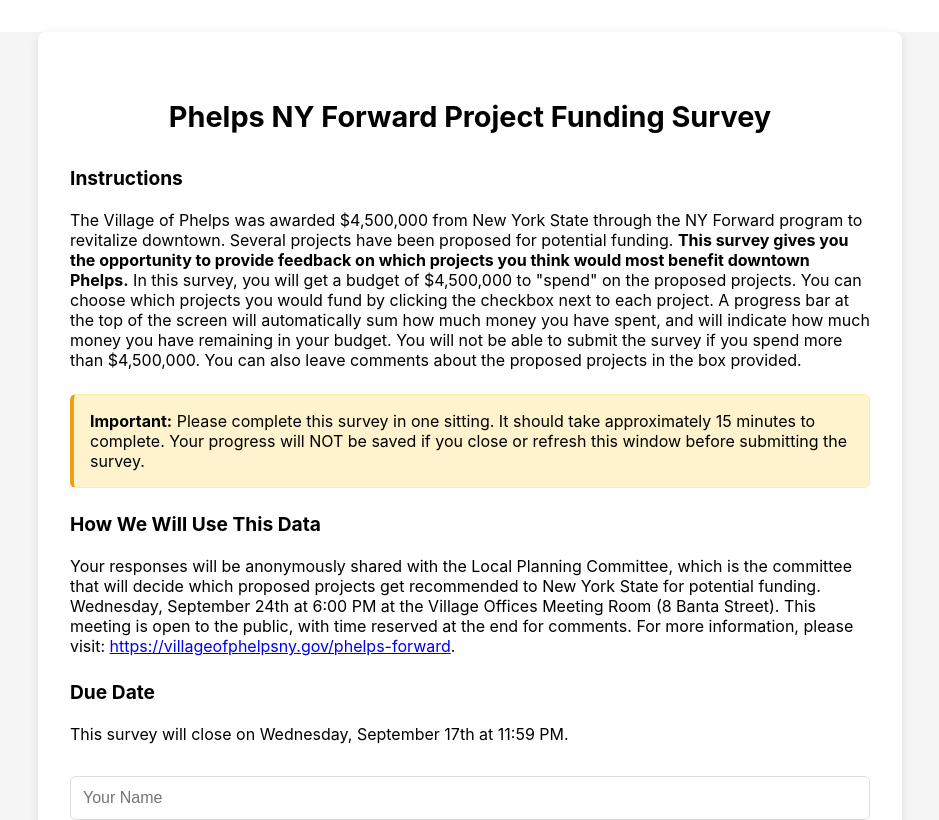
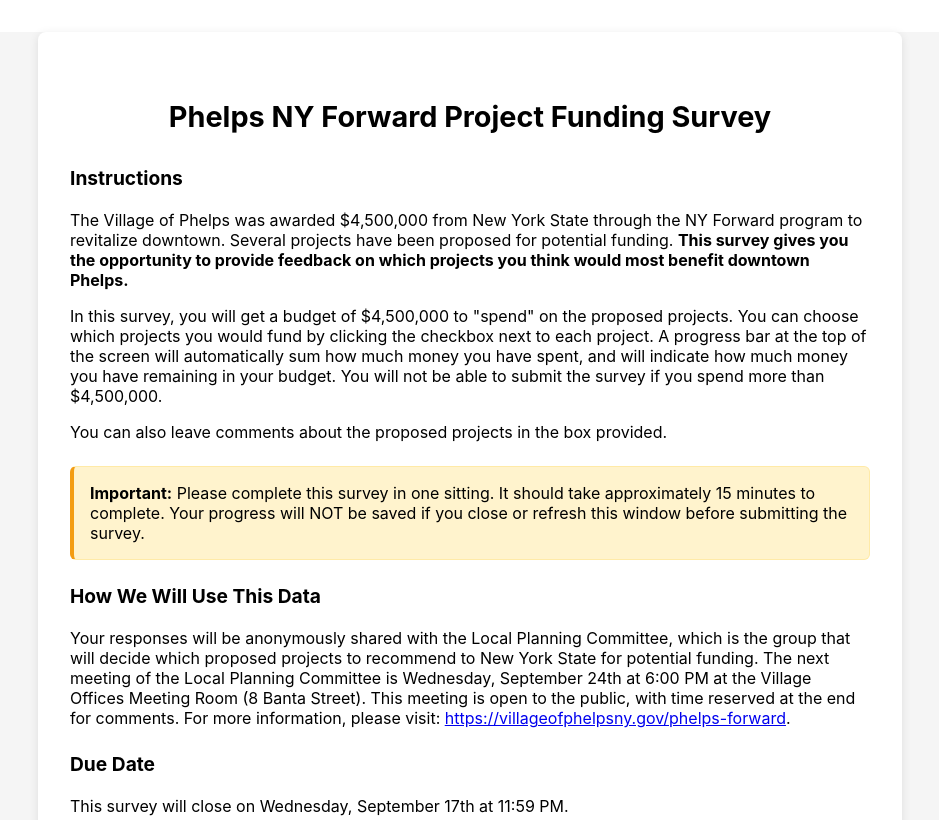
Before and after one commit to jpetti777/brockport-survey, a React (Vite) app: page / in a window 1280 px wide. Shown: the top 820 px of the page, without its empty margins (170-1109 px from the left). Built offline with nearby package versions, Linux system fonts and the light colour scheme; the HTML template or start-up script is replaced by a standard one.

Commit message:
text updates

```diff
--- a/src/App.jsx
+++ b/src/App.jsx
@@ -19,7 +19,7 @@
   { id: 10, name: "Town Hall Outdoor Space Enhancements", location: "Town Hall", cost: 250000, totalCost: 250000, description: "This project will enhance the greenspace on the east-side of Town Hall with seating, landscaping, and a walkway connecting Main Street to the rear parking lot. The greenspace will feature a flagpole, the bell from the firehouse, and a commemorative plaque. In addition, this project will enhance the comfort and safety of the alleyway on the west-side of Town Hall with string lights, a unique pavement treatment, and other amenities.", imagePath: "/images/project10.jpg" },
   { id: 11, name: "Phelps Hotel Renovation", location: "90 Main Street", cost: 950000, totalCost: 1500000, description: "This project will reactive the historic Phelps Hotel as a downtown anchor with unique commercial and residential options. NY Forward funding will be used to completely restore the first floor, including reviving the restaurant, bar, and banquet center, and creating a rooftop terrace seating area. Funding from other sources will be used to convert the second and third floors into apartments and re-open the speakeasy in the basement.", imagePath: "/images/project11.jpg" },
   { id: 12, name: "92-98 Main Street Upgrades", location: "92-98 Main Street", cost: 250000, totalCost: 300000, description: "This project will transform the former laundromat at 92-98 Main Street into a rentable commercial space. The project will also upgrade the three apartments and four other commercial spaces in the building. All units will be equipped with new HVAC and electrical systems, the commercial units will get new doors, and foundation work will be completed in the basement.", imagePath: "/images/project12.jpg" },
-  { id: 13, name: "Creekside Event Venue", location: "2-10 Flint Street", cost: 100000, totalCost: 180000, description: "This project will take necessary steps to make the upper floors of the building at 2-10 Flint Street into usable event space. Project work will include structural improvements, roof repairs, interior and exterior carpentry work, and exterior paint. The future vision for the building is to transform the upper floors into a unique event venue for functions like performances, concerts, and weddings.", imagePath: "/images/project13.jpg" },
+  { id: 13, name: "Creekside Event Venue", location: "2-10 Flint Street", cost: 100000, totalCost: 180000, description: "This project will make structural improvements to stabilize the building at 2-10 Flint Street. The facade of the building will also be enhanced with paint and carpentry work. The future vision for the building is to transform the upper floors into a unique event venue for functions like performances, concerts, and weddings.", imagePath: "/images/project13.jpg" },
   { id: 14, name: "114 Main Street Enhancements", location: "114 Main Street", cost: 150000, totalCost: 206000, description: "As part of this project, the Melt on Main ice cream shop will receive new bay windows, an ADA-accessible front entry, and new awnings. Plumbing and electrical systems will be installed in the side alley to support expanded programming opportunities. The currently vacant third floor will be out-fit with electric, water, and egress to support the conversion of this space into a studio apartment. The building facade will also be enhanced with fresh paint and brick restoration.", imagePath: "/images/project14.jpg" },
   { id: 15, name: "Smokin' Tails Upgrades", location: "3 Church Street", cost: 150000, totalCost: 225000, description: "This project will enhance the Holler Event Space at Smokin' Tails Distillery with new amenities, including a two-story rooftop patio, full rooftop bar, and fire brick oven. Inside the building, a speakeasy will be constructed above the downstairs bar, creating a unique gathering space. The front facade of the building will also be restored to its historic appearance, with new paint, an awning, brick work, and business signage.", imagePath: "/images/project15.jpg" },
 ];
@@ -201,14 +201,16 @@
               <div className="instructions-page">
                 <h1>Phelps NY Forward Project Funding Survey</h1>
                 <h3>Instructions</h3>
-                <p>The Village of Phelps was awarded $4,500,000 from New York State through the NY Forward program to revitalize downtown. Several projects have been proposed for potential funding. <strong>This survey gives you the opportunity to provide feedback on which projects you think would most benefit downtown Phelps.</strong> In this survey, you will get a budget of $4,500,000 to "spend" on the proposed projects. You can choose which projects you would fund by clicking the checkbox next to each project. A progress bar at the top of the screen will automatically sum how much money you have spent, and will indicate how much money you have remaining in your budget. You will not be able to submit the survey if you spend more than $4,500,000. You can also leave comments about the proposed projects in the box provided.</p>
+                <p>The Village of Phelps was awarded $4,500,000 from New York State through the NY Forward program to revitalize downtown. Several projects have been proposed for potential funding. <strong>This survey gives you the opportunity to provide feedback on which projects you think would most benefit downtown Phelps.</strong></p>
+                <p>In this survey, you will get a budget of $4,500,000 to "spend" on the proposed projects. You can choose which projects you would fund by clicking the checkbox next to each project. A progress bar at the top of the screen will automatically sum how much money you have spent, and will indicate how much money you have remaining in your budget. You will not be able to submit the survey if you spend more than $4,500,000.</p>
+                <p>You can also leave comments about the proposed projects in the box provided.</p>
 
                 <div className="callout-box">
                   <strong className="important-text">Important:</strong> Please complete this survey in one sitting. It should take approximately 15 minutes to complete. Your progress will NOT be saved if you close or refresh this window before submitting the survey.
                 </div>
 
                 <h3>How We Will Use This Data</h3>
-                <p>Your responses will be anonymously shared with the Local Planning Committee, which is the committee that will decide which proposed projects get recommended to New York State for potential funding. Wednesday, September 24th at 6:00 PM at the Village Offices Meeting Room (8 Banta Street). This meeting is open to the public, with time reserved at the end for comments. For more information, please visit: <a href="https://villageofphelpsny.gov/phelps-forward" target="_blank" rel="noopener noreferrer">https://villageofphelpsny.gov/phelps-forward</a>.</p>
+                <p>Your responses will be anonymously shared with the Local Planning Committee, which is the group that will decide which proposed projects to recommend to New York State for potential funding. The next meeting of the Local Planning Committee is Wednesday, September 24th at 6:00 PM at the Village Offices Meeting Room (8 Banta Street). This meeting is open to the public, with time reserved at the end for comments. For more information, please visit: <a href="https://villageofphelpsny.gov/phelps-forward" target="_blank" rel="noopener noreferrer">https://villageofphelpsny.gov/phelps-forward</a>.</p>
 
                 <h3>Due Date</h3>
                 <p>This survey will close on Wednesday, September 17th at 11:59 PM.</p>
```
